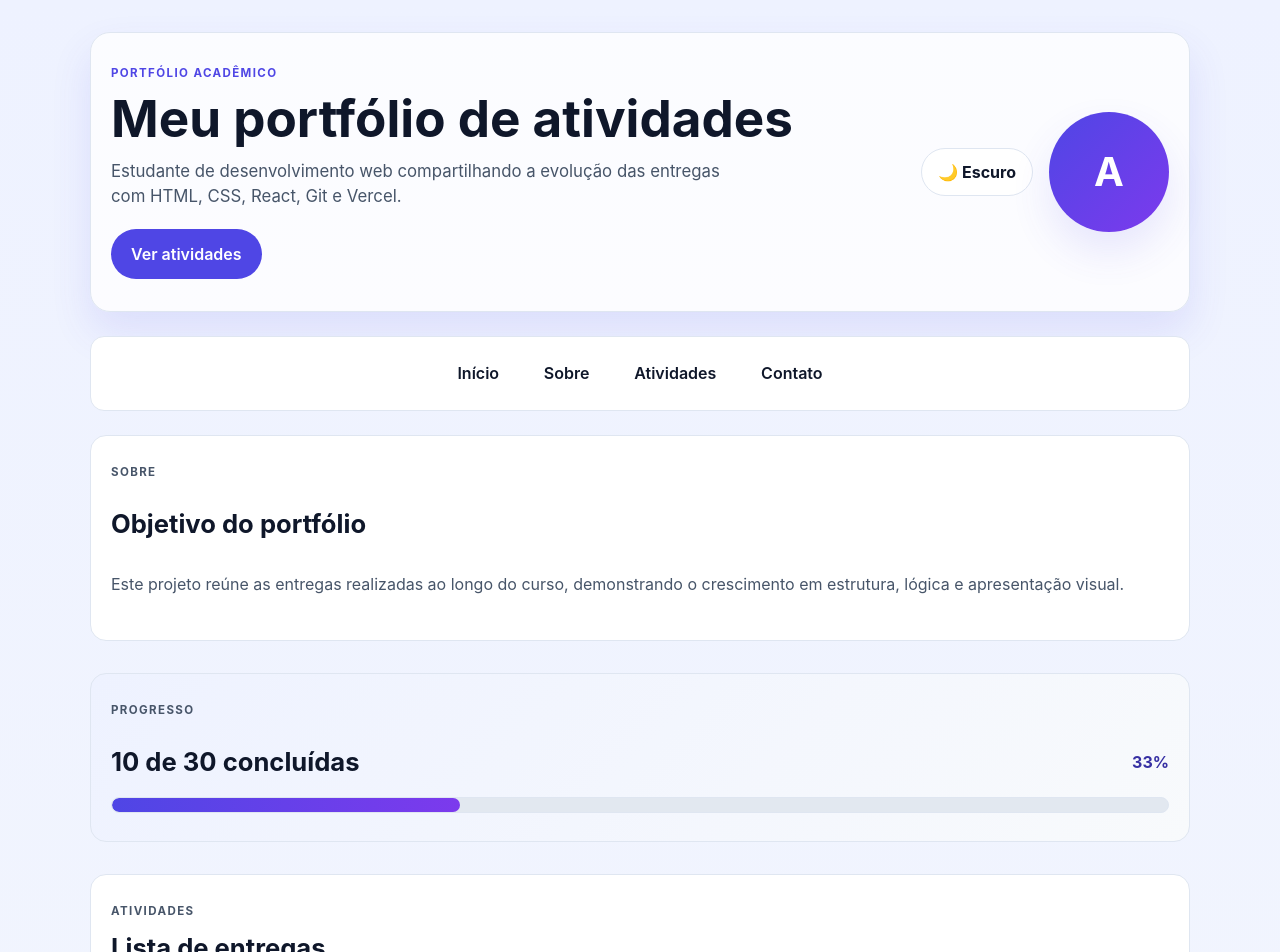
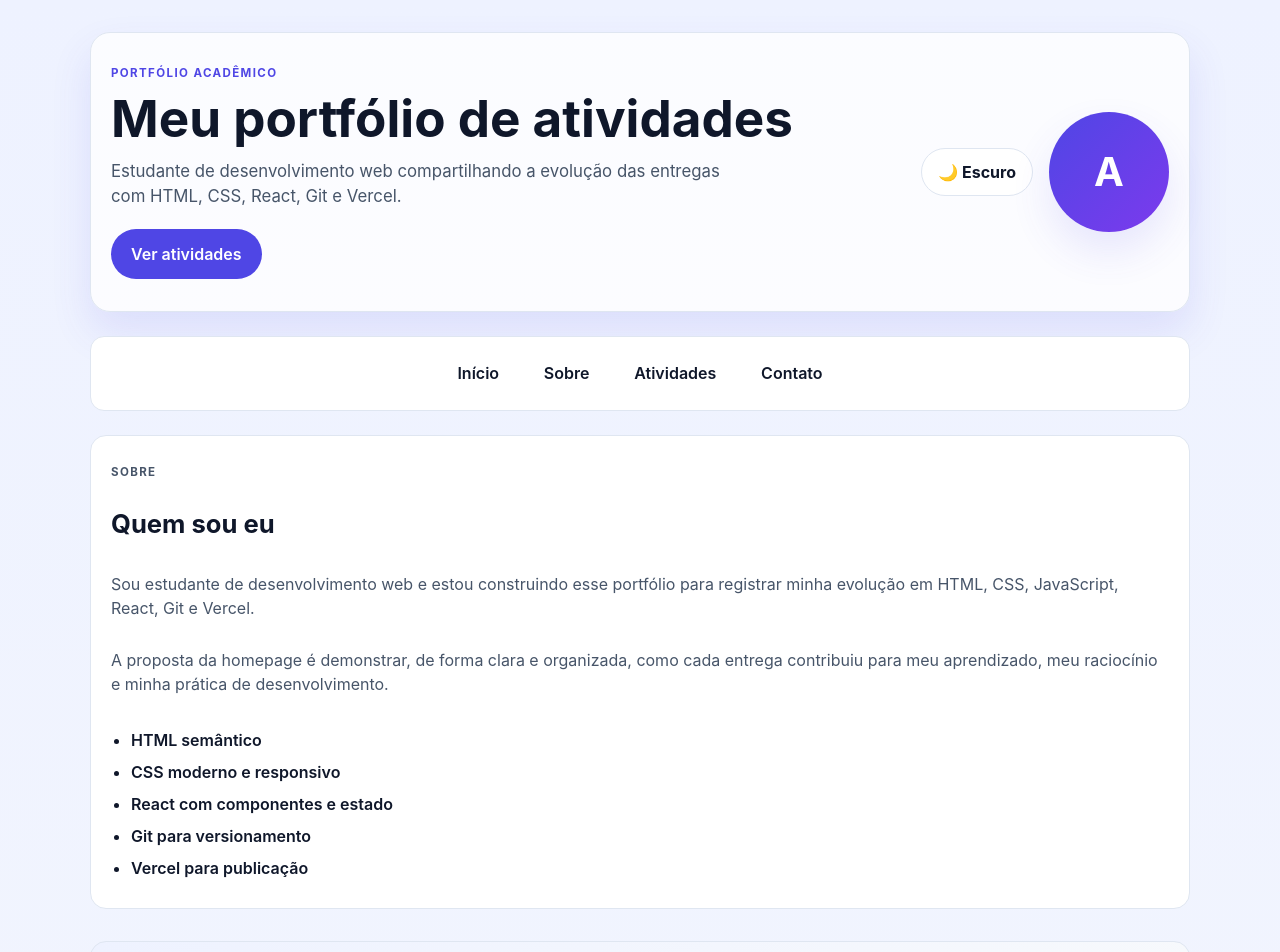
Before and after one commit to juliana008/anotacoes, a React (Vite) app in the folder Desenvolvimento_Full_Stack/Aulas/React/pratica_revisao/: page / in a window 1280 px wide. Shown: the top 952 px of the page. Built offline with nearby package versions, Linux system fonts and the light colour scheme.

Commit message:
feat: adicionar secao sobre

```diff
--- a/Desenvolvimento_Full_Stack/Aulas/React/pratica_revisao/src/App.css
+++ b/Desenvolvimento_Full_Stack/Aulas/React/pratica_revisao/src/App.css
@@ -183,6 +183,20 @@
 
 .bloco p {
   color: var(--cor-texto-suave);
+}
+
+.sobre__conteudo {
+  display: grid;
+  gap: 12px;
+}
+
+.sobre__lista {
+  margin: 0;
+  padding-left: 20px;
+  display: grid;
+  gap: 8px;
+  color: var(--cor-texto);
+  font-weight: 600;
 }
 
 .progresso {
--- a/Desenvolvimento_Full_Stack/Aulas/React/pratica_revisao/src/App.jsx
+++ b/Desenvolvimento_Full_Stack/Aulas/React/pratica_revisao/src/App.jsx
@@ -3,6 +3,7 @@ import './App.css'
 import Cabecalho from './components/Cabecalho'
 import Rodape from './components/Rodape'
 import CardAtividade from './components/CardAtividade'
+import Sobre from './components/Sobre'
 import atividades from './data/atividades'
 
 const filtros = ['Todos', 'HTML', 'CSS', 'React', 'Git', 'Vercel']
@@ -98,14 +99,7 @@ function App() {
       </nav>
 
       <main>
-        <section id="sobre" className="bloco">
-          <p className="eyebrow">Sobre</p>
-          <h2>Objetivo do portfólio</h2>
-          <p>
-            Este projeto reúne as entregas realizadas ao longo do curso, demonstrando o
-            crescimento em estrutura, lógica e apresentação visual.
-          </p>
-        </section>
+        <Sobre />
 
         <section className="bloco progresso">
           <p className="eyebrow">Progresso</p>
--- /dev/null
+++ b/Desenvolvimento_Full_Stack/Aulas/React/pratica_revisao/src/components/Sobre.jsx
@@ -0,0 +1,30 @@
+function Sobre() {
+  return (
+    <section id="sobre" className="bloco sobre">
+      <p className="eyebrow">Sobre</p>
+      <h2>Quem sou eu</h2>
+
+      <div className="sobre__conteudo">
+        <p>
+          Sou estudante de desenvolvimento web e estou construindo esse portfólio para
+          registrar minha evolução em HTML, CSS, JavaScript, React, Git e Vercel.
+        </p>
+        <p>
+          A proposta da homepage é demonstrar, de forma clara e organizada, como cada
+          entrega contribuiu para meu aprendizado, meu raciocínio e minha prática de
+          desenvolvimento.
+        </p>
+      </div>
+
+      <ul className="sobre__lista">
+        <li>HTML semântico</li>
+        <li>CSS moderno e responsivo</li>
+        <li>React com componentes e estado</li>
+        <li>Git para versionamento</li>
+        <li>Vercel para publicação</li>
+      </ul>
+    </section>
+  )
+}
+
+export default Sobre
```
